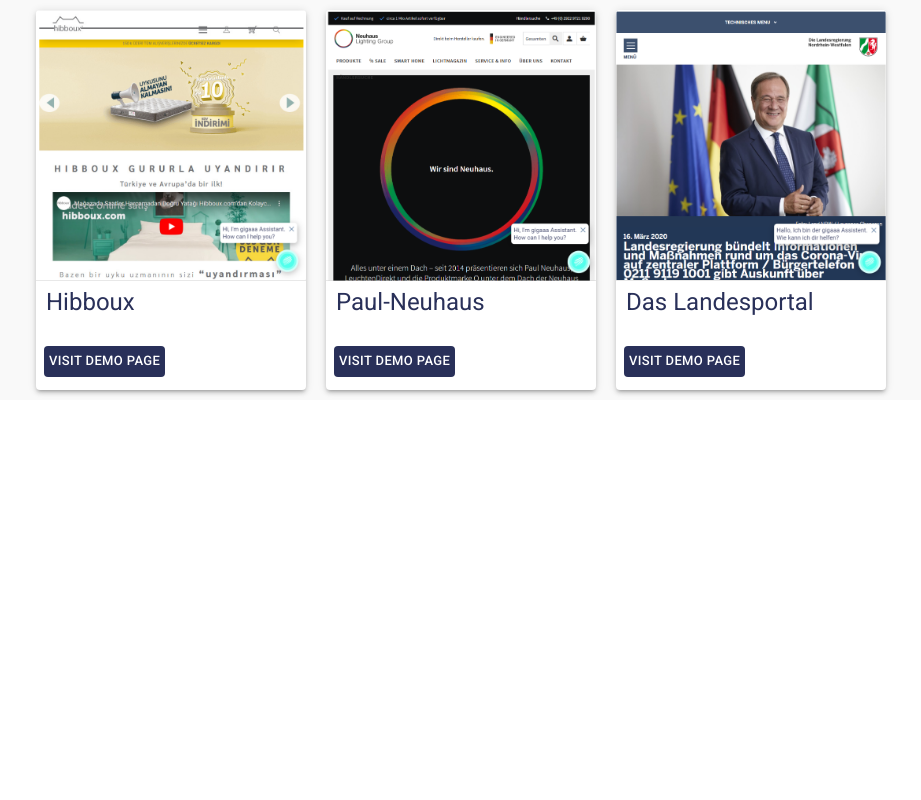
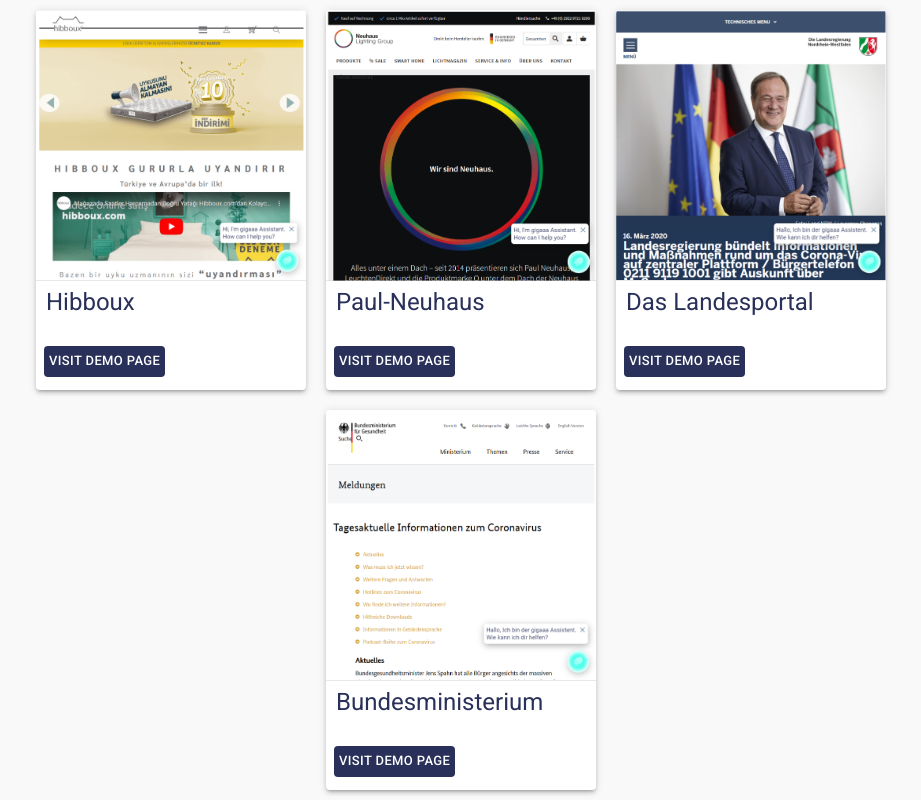
Before and after one commit to Ralence/demo-pages, a React (Create React App) app: page / in a window 1280 px wide. Shown: the part 2890-3690 px from the top of the page, without its empty margins (179-1100 px from the left). Before the commit the page ends 3290 px from the top, so only its background shows below. Built offline with nearby package versions, Linux system fonts and the light colour scheme.

Commit message:
feat: add bundesministerium page

```diff
--- a/src/data/demoSitesData.js
+++ b/src/data/demoSitesData.js
@@ -22,6 +22,7 @@
 import hibboux from "../assets/hibboux.png";
 import neuhaus from "../assets/neuhaus.png";
 import das_landesportal from "../assets/das_landesportal.png";
+import bundesministerium from "../assets/bundesministerium.png";
 
 class demo {
   constructor(title, img, url) {
@@ -55,7 +56,8 @@
   new demo("Expocheck", expocheck, "https://plugins.gigaaa.com/expocheck/"),
   new demo("Hibboux", hibboux, "https://plugins.gigaaa.com/hibboux/"),
   new demo("Paul-Neuhaus", neuhaus, "https://plugins.gigaaa.com/paul-neuhaus/"),
-  new demo("Das Landesportal", das_landesportal, "https://plugins.gigaaa.com/das_landesportal/")
+  new demo("Das Landesportal", das_landesportal, "https://plugins.gigaaa.com/das_landesportal/"),
+  new demo("Bundesministerium", bundesministerium, "https://plugins.gigaaa.com/bundesministerium/")
 ];
 
 export default demos;
```
Also changed, not shown: src/assets/bundesministerium.png (added), src/assets/das_landesportal.png.
